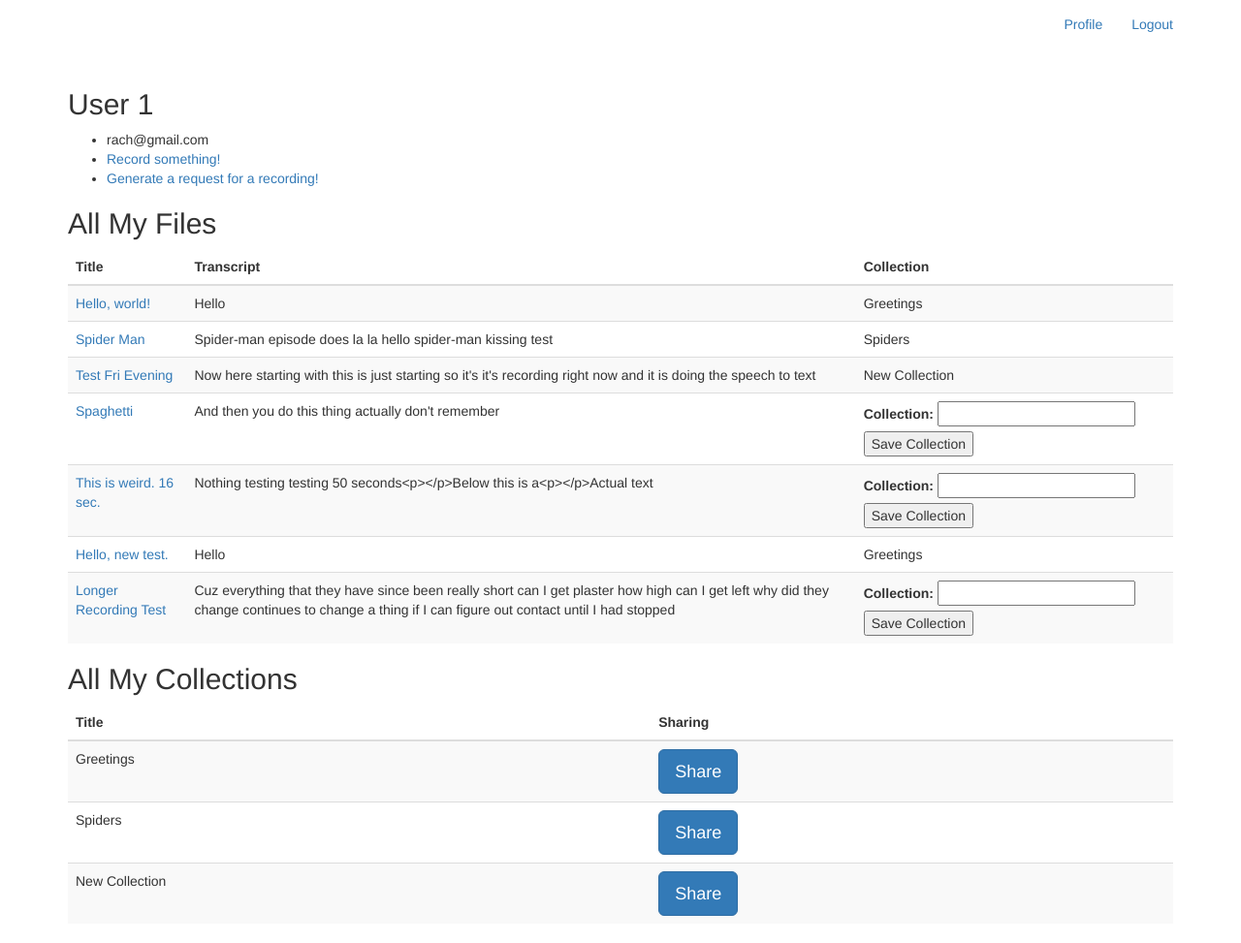
After one commit to rachmoht/talkalog, a Flask app: page /profile in a window 1280 px wide. The commit adds this page. Shown: the whole page at 97% size. Run offline with Flask 2, Linux system fonts and the light colour scheme; a user stored in the database is signed in; data comes from the database, SQL or seed files in the repository; both versions use the stored data as it was after the commit; some libraries are stand-ins or nearby versions.

Commit message:
Started functionality for collection sharing between users

```diff
--- a/server.py
+++ b/server.py
@@ -26,7 +26,6 @@ app.secret_key = "ABC"
 # Normally, if you use an undefined variable in Jinja2, it fails silently.
 # This is horrible. Fix this so that, instead, it raises an error.
 app.jinja_env.undefined = StrictUndefined
-
 
 
 @app.route('/')
@@ -157,6 +156,26 @@ def user_page():
 		return redirect('/login')
 
 
+@app.route('/listen/<int:id>')
+def listen_audio(id):
+	"""Show more information about the single user logged in."""
+
+	if "email" in session: # if logged in
+		user_email = session['email']
+		user = User.query.filter_by(email=user_email).first()
+		print "User ID of this user: ", user.id
+
+		this_file = Upload.query.filter_by(id=id).first()
+		print "User ID of this file: ", this_file.id
+
+		if this_file.user_id == user.id:
+			return render_template('listen.html', user=user, upload=this_file)
+
+		else:
+			flash('You don\'t have access to view this page')
+			return redirect('/')
+
+
 @app.route('/add/<int:id>', methods=['GET', 'POST'])
 def add_to_collection(id):
 	"""Add an existing upload to a collection."""
@@ -182,9 +201,48 @@ def add_to_collection(id):
 
 			return redirect('/profile')
 
+		else: # associate this upload to the already existing collection
+			print 'Existing collection id: ', existing_collection.id
+			print 'Upload id: ', upload_id
+			add_this_upload = CollectionsUploads(collection_id=existing_collection.id, upload_id=upload_id)
+			db.session.add(add_this_upload)
+			db.session.commit()
+			print 'Add this upload to existing collection: ', add_this_upload
+
+			return redirect('/profile')
+
 	else:
 		flash('You must be logged in to view files')
 		return redirect('/login')
+
+
+@app.route('/share/<int:id>', methods=['GET', 'POST'])
+def share_collection(id):
+	"""Share a collection with another user by email address."""
+	print 'SHARING COLLECTION *************'
+
+	collection_id = id
+
+	if "email" in session: # if logged in
+		user_email = session['email']
+		user = User.query.filter_by(email=user_email).first()
+
+		other_user_email = request.form['email']
+		other = User.query.filter_by(email=other_user_email).first()
+		print 'Other user to share with: ', other
+
+		if other == None: # if no user exists
+			flash('No user currently exists with this email.')
+			return redirect('/profile')
+
+		else:
+			shared_with_user = CollectionsUsers(collection_id=collection_id, user_id=other.id)
+			db.session.add(shared_with_user)
+			db.session.commit()
+			print 'Added new user to collection: ', shared_with_user
+
+			flash('Shared with %s' % other.email)
+			return redirect('/profile')
 
 
 @app.route('/request/<string:id>', methods=['GET', 'POST'])
--- a/static/js/recorderFunctions.js
+++ b/static/js/recorderFunctions.js
@@ -67,6 +67,7 @@ function createDownloadLink() {
         contentType: false,
       }).done(function(data) {
         console.log(data);
+        window.location.href = "/profile";
       });
     });
 
--- a/static/js/requestFunctions.js
+++ b/static/js/requestFunctions.js
@@ -68,6 +68,7 @@ function createDownloadLink() {
         contentType: false,
       }).done(function(data) {
         console.log(data);
+        window.location.href = "/profile";
       });
     });
 
--- a/templates/base.html
+++ b/templates/base.html
@@ -4,7 +4,6 @@
 	<title>{% block title %}Audio Project{% endblock %}</title>
   <!-- Latest compiled and minified CSS -->
   <link rel="stylesheet" href="https://maxcdn.bootstrapcdn.com/bootstrap/3.3.4/css/bootstrap.min.css">
-  <link rel="stylesheet" href="https://maxcdn.bootstrapcdn.com/bootstrap/3.3.4/css/bootstrap-theme.min.css">
   <link rel="stylesheet" href="/static/css/style.css"/>
 
   <script src="http://code.jquery.com/jquery.js"></script>
@@ -27,6 +26,7 @@
         </ul>
       </div>
     </div>
+  </div>
 
   <div class="container">
     <!-- Show flashed messages -->
--- /dev/null
+++ b/templates/profile.html
@@ -0,0 +1,110 @@
+{% extends 'base.html' %}
+{% block content %}
+
+    <h2>User {{ user.id }}</h2>
+    <ul>
+      <li>{{ user.email }}</li>
+      <li><a href="/record">Record something!</a>
+      <li><a href="/generate">Generate a request for a recording!</a>
+    </ul>
+
+    {% if user.uploads %}
+    <h2>All My Files</h2>
+    <table class="table table-striped">
+        <thead>
+        <tr>
+            <th>Title</th>
+            <th>Transcript</th>
+            <th>Collection</th>
+        </tr>
+        </thead>
+        <tbody>
+        {% for upload in user.uploads %}
+        <tr>
+            <td><a href="/listen/{{ upload.id }}">{{ upload.title }}</a></td>
+            <td>{{ upload.transcript }}</td>
+            <td>
+                {% if upload.collectionsuploads %}
+                    {% for upcollect in upload.collectionsuploads %}
+                        {{ upcollect.collection.title }}
+                    {% endfor %}
+                {% else %}
+                    <form action="/add/{{ upload.id }}" method="POST">
+                        <label>Collection:
+                            <input type="text" name="collection">
+                        </label>
+                        <input type="submit" value="Save Collection">
+                    </form>
+                {% endif %}
+            </td>
+        </tr>
+        {% endfor %}
+        </tbody>
+    </table>
+    {% endif %}
+
+    {% if user.collections %}
+    <h2>All My Collections</h2>
+    <table class="table table-striped">
+        <thead>
+        <tr>
+            <th>Title</th>
+            <th>Sharing</th>
+        </tr>
+        </thead>
+        <tbody>
+        {% for collection in user.collections %}
+        <tr>
+            <td>{{ collection.title }}</td>
+            <td>
+                <!-- Button trigger modal -->
+                <button type="button" class="btn btn-primary btn-lg" data-toggle="modal" data-target="#share-{{ collection.id }}">
+                  Share
+                </button>
+
+                <!-- Modal -->
+                <div class="modal fade" id="share-{{ collection.id }}" tabindex="-1" role="dialog" aria-labelledby="myModalLabel" aria-hidden="true">
+                    <div class="modal-dialog">
+                        <div class="modal-content">
+                            <div class="modal-header">
+                                <button type="button" class="close" data-dismiss="modal" aria-label="Close"><span aria-hidden="true">&times;</span></button>
+                                <h4 class="modal-title" id="myModalLabel">Share {{ collection.title }}</h4>
+                            </div>
+                            <div class="modal-body">
+                                <form action="/share/{{ collection.id }}" method="POST">
+                                    <label>Enter email for sharing:
+                                        <input type="text" name="email">
+                                    </label>
+                                    <input type="submit" value="Share Collection">
+                                </form>
+                            </div>
+                        </div>
+                    </div>
+                </div>
+            </td>
+        </tr>
+        {% endfor %}
+        </tbody>
+    </table>
+    {% endif %}
+
+    {% if user.collectionsusers %}
+    <h2>Collections Shared With Me</h2>
+    <table class="table table-striped">
+        <thead>
+        <tr>
+            <th>Title</th>
+        </tr>
+        </thead>
+        <tbody>
+        {% for collection in user.collectionsusers %}
+        <tr>
+            <td>{{ collection.collection.title }}</td>
+
+        </tr>
+        {% endfor %}
+        </tbody>
+    </table>
+    {% endif %}
+
+{% endblock %}
```
Also changed, not shown: templates/listen.html (added, +43 -0 lines), audiomemo.db, static/js/recorderWorker.js (line endings or trailing spaces), 1 other file. Lines whose indentation alone changed are shown as unchanged.
